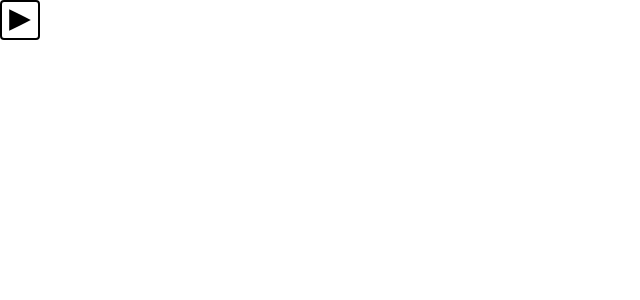
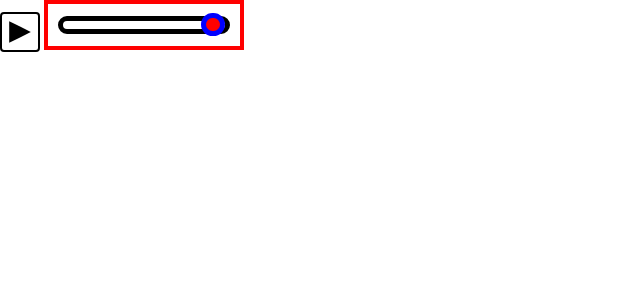
Before and after one commit to Driijko/flow, a Svelte app: page / in a window 1280 px wide. Shown: the top 300 px of the page, without its empty margins (0-640 px from the left). Built offline with nearby package versions, Linux system fonts and the light colour scheme.

Commit message:
Elements: Audio Bkg Volume Slider.

```diff
--- a/src/App.svelte
+++ b/src/App.svelte
@@ -2,10 +2,12 @@
 <script>
   // IMPORTS -----------------------------------------------
   import AudioBkg from "./toolkit/site/audio/bkg/AudioBkg.svelte";
-  import PausePlayButton from "./toolkit/elements/PausePlayButton.svelte";
+  import AudioBkgPausePlayButton from "./toolkit/elements/AudioBkgPausePlayButton.svelte";
+  import AudioBkgVolumeSlider from "./toolkit/elements/AudioBkgVolumeSlider.svelte";
 
 </script>
 
 <!-- MARKUP //////////////////////////////////////////////// -->
 <AudioBkg />
-<PausePlayButton />
+<AudioBkgPausePlayButton />
+<AudioBkgVolumeSlider />
--- a/src/global.css
+++ b/src/global.css
@@ -79,6 +79,10 @@ input[type="checkbox"], input[type="range"] {
   margin: 0;
 }
 
+input[type="range"] {
+  background-color: transparent;
+}
+
 input[type="range"]::-webkit-slider-thumb {
   -webkit-appearance: none;
   appearance: none;
--- /dev/null
+++ b/src/toolkit/elements/AudioBkgVolumeSlider.svelte
@@ -0,0 +1,54 @@
+<!-- SCRIPTS //////////////////////////////////////////////// -->
+<script>
+  import audioBkgStore from "../site/audio/bkg/audioBkgStore";
+</script>
+
+<!-- MARKUP ////////////////////////////////////////////// -->
+<input type="range" min="0.0" max="1.0" step="0.01"
+bind:value={$audioBkgStore.volume} />
+
+<!-- STYLES //////////////////////////////////////////// -->
+<style>
+input[type="range"] {
+  width: 200px;
+  height: 50px;
+  padding: 10px;
+  border: 4px solid red;
+}
+input[type="range"]::-webkit-slider-runnable-track {
+  background-color: transparent;
+  border-style: solid;
+  border-color: black;
+  border-width: 5px;
+  height: 80%;
+  border-radius: 50px;
+}
+input[type="range"]::-moz-range-track {
+  background-color: transparent;
+  border-style:solid;
+  border-color: black;
+  border-width: 5px;
+  height: 80%;
+  border-radius: 50px;
+}
+input[type="range"]::-webkit-slider-thumb {
+  background-color: red;
+  border-style: solid;
+  border-color: blue;
+  border-width: 5px;
+  border-radius: 50px;
+  width: 15%;
+  height: 300%;
+  margin-top: -4.8%;
+}
+input[type="range"]::-moz-range-thumb {
+  background-color: red;
+  border-style: solid;
+  border-color: blue;
+  border-width: 5px;
+  border-radius: 50px;
+  width: 15%;
+  height: 40%;
+  margin-top: -4.8%;
+}
+</style>
```
Also changed, not shown: src/toolkit/elements/AudioBkgPausePlayButton.svelte (renamed from src/toolkit/elements/PausePlayButton.svelte).
